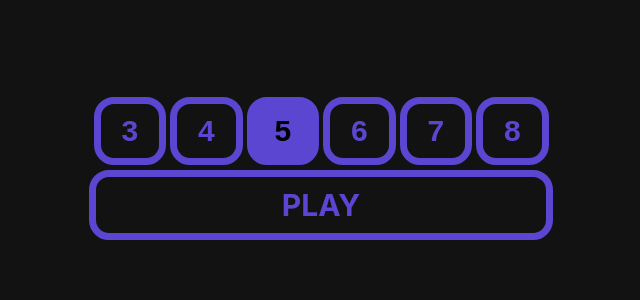
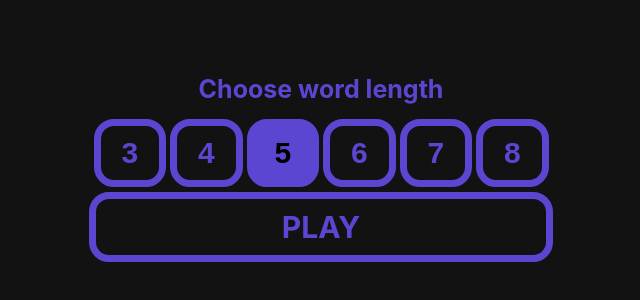
Before and after one commit to Aminehassou/custom-wordle, a React (Create React App) app: page / in a window 1280 px wide. Shown: the part 252-552 px from the top of the page, without its empty margins (319-959 px from the left). Built offline with nearby package versions, Linux system fonts and the light colour scheme.

Commit message:
Added dictionary checking for guesses

```diff
--- a/package.json
+++ b/package.json
@@ -7,11 +7,12 @@
     "@testing-library/react": "^12.1.2",
     "@testing-library/user-event": "^13.5.0",
     "express": "^4.17.3",
-    "nodemon": "^2.0.15",
+    "nodemon": "^2.0.19",
     "react": "^17.0.2",
     "react-dom": "^17.0.2",
     "react-router-dom": "^6.3.0",
     "react-scripts": "5.0.0",
+    "react-toastify": "^9.0.5",
     "web-vitals": "^2.1.4"
   },
   "scripts": {
--- a/server.js
+++ b/server.js
@@ -22,6 +22,6 @@ app.get("/word/random/:wordlen", (req, res) => {
   let randomWord = getRandomWord(parseInt(wordLen, 10));
 
   if (randomWord in dict) {
-    res.send({ word: randomWord.toUpperCase() });
+    res.send({ word: randomWord.toUpperCase(), dict: dict });
   }
 });
--- a/src/App.css
+++ b/src/App.css
@@ -18,11 +18,18 @@ main {
   align-items: center;
   justify-content: center;
 }
-.choose-length {
+.choose-length-wrapper {
+  margin-top: 15px;
+
   flex-direction: row;
   align-items: center;
   justify-content: center;
   gap: 4px;
+}
+.home-text-wrapper {
+  flex-direction: column;
+  align-items: center;
+
 }
 .letterblock {
   width: 56px;
@@ -36,7 +43,6 @@ main {
   display: flex;
   justify-content: center;
   flex-direction: column;
-
   gap: 3px;
 }
 .word {
@@ -58,6 +64,11 @@ main {
   text-transform: uppercase;
   font-size: 30px;
 }
+.home-text {
+  font-weight: bold;
+  font-size: 25px;
+  color: rgb(91, 70, 209);
+}
 .play {
   width: 450px;
 }
--- a/src/components/Grid.js
+++ b/src/components/Grid.js
@@ -1,11 +1,24 @@
-import React, { useEffect, useRef, useState } from "react";
+import React, { useEffect, useState } from "react";
 import Word from "./Word";
+import { ToastContainer, toast } from "react-toastify";
+import "react-toastify/dist/ReactToastify.css";
 
-function Grid({ word }) {
+function Grid({ word, dict }) {
   const [guess, setGuess] = useState("");
   const [guessList, setGuessList] = useState([]);
   const [guessCount, setGuessCount] = useState(0);
   const [isVictorious, setIsVictorious] = useState(false);
+
+  const notify = () => {
+    toast.error("Not in word list", {
+      position: "top-left",
+      autoClose: 600,
+      hideProgressBar: true,
+      pauseOnHover: true,
+      progress: undefined,
+      theme: "colored",
+    });
+  };
 
   useEffect(() => {
     // Fill guess list with default values
@@ -20,6 +33,12 @@ function Grid({ word }) {
 
       // Check if the guess doesn't have the same length as the word
       if (currentGuess.length !== word_len) {
+        return;
+      }
+
+      if (!(currentGuess.toLowerCase() in dict)) {
+        notify();
+        console.log("Wrong guess");
         return;
       }
 
@@ -80,8 +99,7 @@ function Grid({ word }) {
     return () => {
       window.removeEventListener("keydown", handleInput);
     };
-  }, [guess, guessCount, guessList.length, isVictorious, word]);
-
+  }, [dict, guess, guessCount, guessList.length, isVictorious, word]);
   return (
     <div>
       <div className="grid">
@@ -96,7 +114,9 @@ function Grid({ word }) {
       </div>
       {isVictorious ? <div>You won!</div> : ""}
       {guessCount >= word.length + 1 ? <div>Out of guesses!</div> : ""}
+      <ToastContainer />
     </div>
   );
 }
+
 export default Grid;
--- a/src/pages/Home.js
+++ b/src/pages/Home.js
@@ -11,7 +11,8 @@ function Home() {
 
   return (
     <main className="flex">
-      <div className="flex choose-length">
+      <div className="flex home-text home-text-wrapper">Choose word length</div>
+      <div className="flex choose-length-wrapper">
         {Array.from({ length: 6 }, (_, index) => {
           let wordLength = index + 3;
           return (
--- a/src/pages/Play.js
+++ b/src/pages/Play.js
@@ -15,11 +15,16 @@ let getWordToGuess = async (wordlen) => {
 
 function Play() {
   const [word, setWord] = useState("");
+  const [dict, setDict] = useState({});
+
   let { wordlen } = useParams();
 
   React.useEffect(() => {
     getWordToGuess(wordlen)
-      .then((res) => setWord(res.word))
+      .then((res) => {
+        setWord(res.word);
+        setDict(res.dict);
+      })
       .catch((err) => console.log(err)); // Runs after the first render() lifecycle
   }, []);
 
@@ -27,7 +32,7 @@ function Play() {
   return (
     <div className="center">
       <div style={{ color: "white" }}>{word}</div>
-      {word && <Grid word={word}></Grid>}
+      {word && <Grid word={word} dict={dict}></Grid>}
     </div>
   );
 }
```
Also changed, not shown: 1 other file (tests, documents, lock files or other folders).
